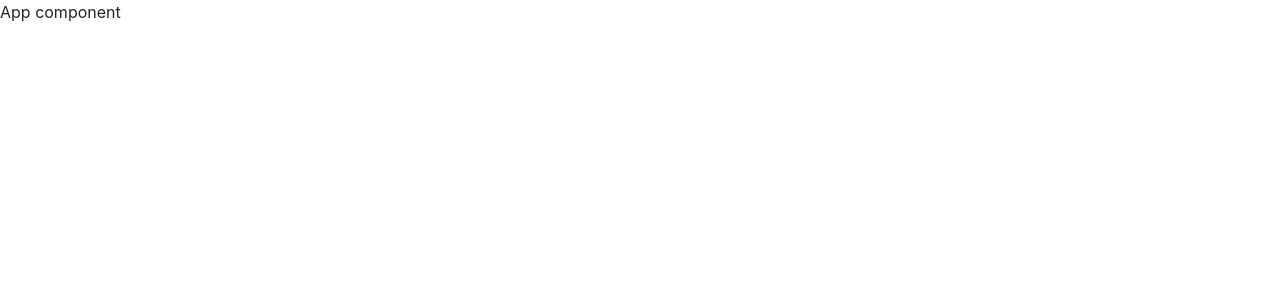
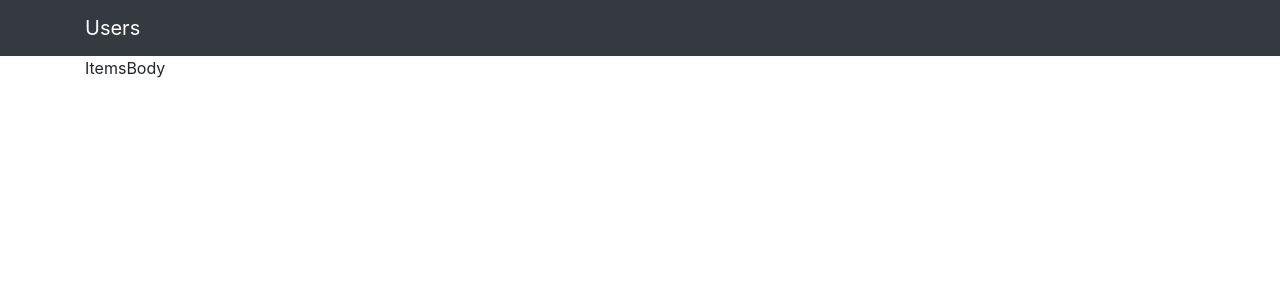
Before and after one commit to alex-kzr/crud-react-express-pgql, a React (Create React App) app in the folder client/: page / in a window 1280 px wide. Shown: the top 300 px of the page. Built offline with nearby package versions, Linux system fonts and the light colour scheme.

Commit message:
Add TopNav component

```diff
--- a/client/src/App.js
+++ /dev/null
@@ -1,11 +0,0 @@
-import React from 'react';
-
-function App() {
-  return (
-    <div className="App">
-      App component
-    </div>
-  );
-}
-
-export default App;
--- /dev/null
+++ b/client/src/components/App.js
@@ -0,0 +1,15 @@
+import React from 'react';
+import TopNav from './TopNav';
+
+function App() {
+  return (
+    <div>
+      <TopNav />
+      <div className="container">
+        <p>ItemsBody</p>
+      </div>
+    </div>
+  );
+}
+
+export default App;
--- /dev/null
+++ b/client/src/components/TopNav.js
@@ -0,0 +1,13 @@
+import React from 'react';
+
+const TopNav = () => {
+    return(
+        <nav className="navbar navbar-dark bg-dark">
+            <div className="container">
+                <span className="navbar-brand">Users</span>
+            </div>
+        </nav>
+    );
+}
+
+export default TopNav;
--- a/client/src/index.js
+++ b/client/src/index.js
@@ -1,6 +1,6 @@
 import React from 'react';
 import ReactDOM from 'react-dom';
-import App from './App';
+import App from './components/App';
 import * as serviceWorker from './serviceWorker';
 
 ReactDOM.render(
```
